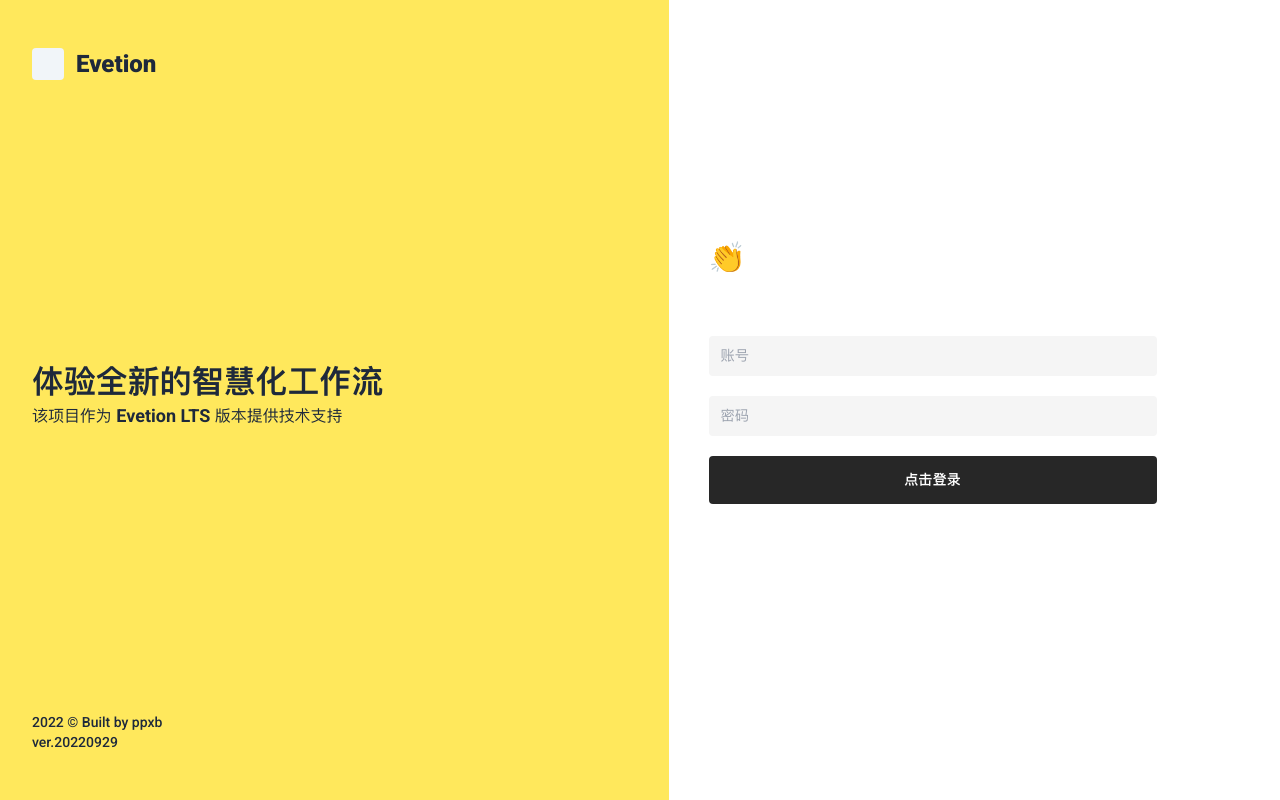
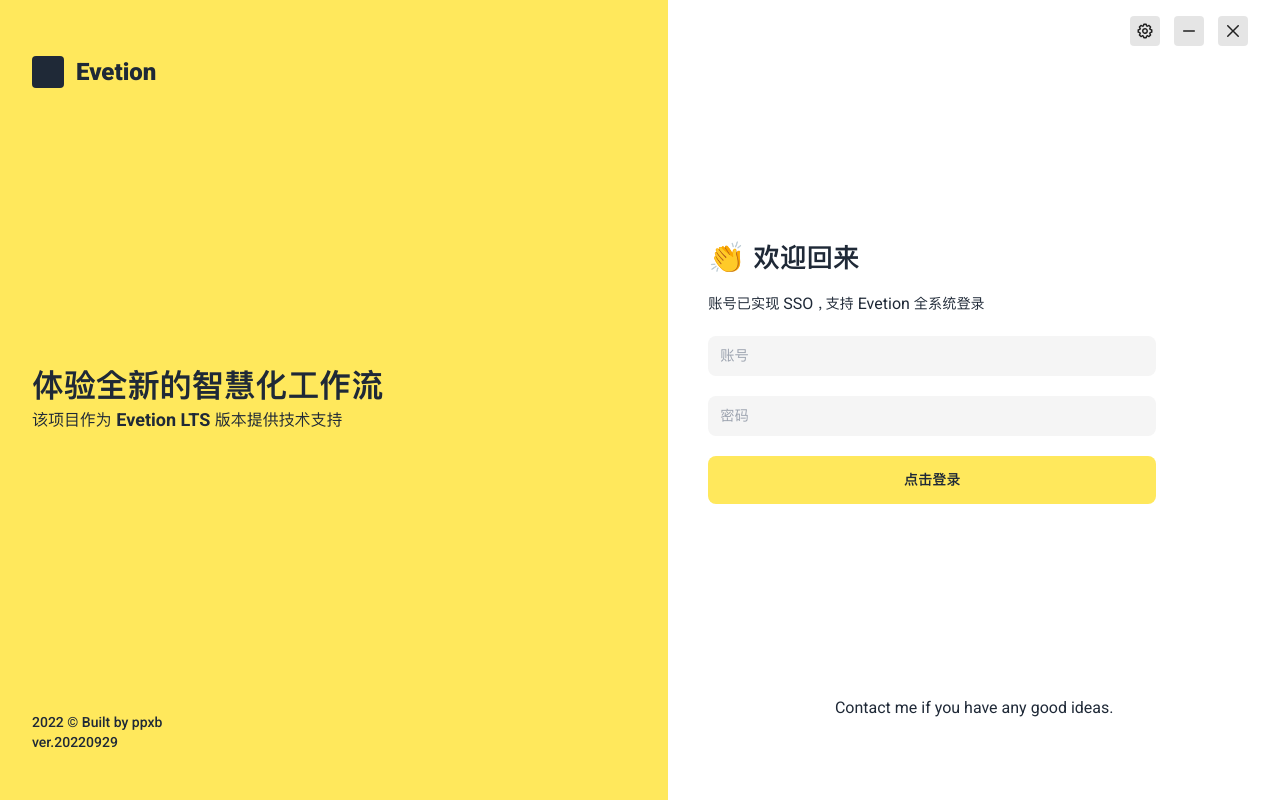
Before and after one commit to ppxb/evetion, a Vue app: page /#/login in a window 1280 px wide. Built offline with nearby package versions, Linux system fonts and the light colour scheme.

Commit message:
finish service list page

```diff
--- a/electron/main/index.js
+++ b/electron/main/index.js
@@ -35,7 +35,7 @@
     resizable: false,
     show: false,
     frame: false,
-    backgroundColor: '#0F0F0F',
+    backgroundColor: '#f9f9f9',
     webPreferences: {
       preload,
       nodeIntegration: false,
--- a/src/components/AppIcon.vue
+++ b/src/components/AppIcon.vue
@@ -18,19 +18,19 @@
 </script>
 <style>
 .svg-icon {
-  width: 1.875em;
-  height: 1.875em;
-  background-color: rgba(255, 255, 255, 0.2);
+  width: 1.875rem;
+  height: 1.875rem;
+  background-color: rgba(0, 0, 0, 0.1);
   border-radius: 4px;
   padding: 6px;
   margin-left: 0.875rem;
   backdrop-filter: blur(20px);
   -webkit-app-region: no-drag;
   transition: all 0.3s cubic-bezier(0.4, 0, 0.2, 1);
-  color: #fff;
+  color: #212121;
 }
 .svg-icon:hover {
-  background-color: rgba(255, 255, 255, 0.3);
+  background-color: rgba(0, 0, 0, 0.2);
   cursor: pointer;
 }
 </style>
--- a/src/global.css
+++ b/src/global.css
@@ -33,7 +33,3 @@
 input {
   -webkit-app-region: no-drag;
 }
-
-#app {
-  max-width: 1280px;
-}
--- a/src/pages/login.vue
+++ b/src/pages/login.vue
@@ -2,10 +2,10 @@
   <div class="flex h-screen">
     <div class="flex flex-row w-full">
       <div
-        class="flex flex-col flex-auto justify-between bg-[#ffe85c] py-12 px-8 text-slate-800"
+        class="flex flex-col flex-auto justify-between bg-[#ffe85c] pb-12 pt-14 px-8 text-gray-800"
       >
         <div class="flex items-center justify-start space-x-3">
-          <span class="bg-slate-100 rounded w-8 h-8"></span>
+          <span class="bg-gray-800 rounded w-8 h-8"></span>
           <div class="font-extrabold text-2xl">Evetion</div>
         </div>
         <div>
@@ -22,7 +22,7 @@
       </div>
 
       <div
-        class="flex flex-auto flex-col items-center justify-center py-12 px-10 relative text-white"
+        class="flex flex-auto flex-col items-center justify-center py-12 px-10 relative text-gray-800"
       >
         <div class="flex flex-1 flex-col justify-center space-y-5 w-full">
           <div class="flex flex-col space-y-2">
@@ -33,15 +33,16 @@
             <input
               type="text"
               placeholder="账号"
-              class="flex px-3 py-2 rounded font-medium placeholder:font-normal text-slate-800 bg-neutral-100"
+              class="flex px-3 py-2 rounded-lg font-medium placeholder:font-normal text-gray-800 bg-neutral-100"
             />
             <input
               type="password"
               placeholder="密码"
-              class="flex px-3 py-2 rounded font-medium placeholder:font-normal text-slate-800 bg-neutral-100"
+              class="flex px-3 py-2 rounded-lg font-medium placeholder:font-normal text-gray-800 bg-neutral-100"
             />
             <button
-              class="flex items-center justify-center px-4 py-3 rounded font-bold bg-[#272727] hover:bg-[#222] transition-all text-white"
+              class="flex items-center justify-center text-md px-4 py-3 rounded-lg font-bold bg-[#ffe85c] hover:bg-[#ffe32d] transition-all ease-in text-gray-800"
+              @click="login"
             >
               点击登录
             </button>
@@ -49,11 +50,20 @@
         </div>
 
         <div
-          class="flex justify-center flex-col m-auto mb-8 text-center text-medium dark:text-slate-200"
+          class="flex justify-center flex-col m-auto mb-8 text-center text-medium dark:text-gray-200"
         >
-          <p>Contact me when you have good ideas.</p>
+          <p>Contact me if you have any good ideas.</p>
         </div>
       </div>
     </div>
   </div>
 </template>
+
+<script setup>
+import { useRouter } from 'vue-router'
+
+const router = useRouter()
+const login = () => {
+  router.push('/serviceList')
+}
+</script>
--- /dev/null
+++ b/src/pages/serviceList.vue
@@ -0,0 +1,32 @@
+<template>
+  <div class="flex h-screen">
+    <div class="flex flex-col w-full pb-12 pt-20 px-12">
+      <div class="text-3xl font-bold text-gray-800 mb-1">可使用的服务</div>
+      <div class="text-medium font-bold text-gray-600 mb-6">
+        如需开通更多服务，请联系管理员赋权
+      </div>
+      <div
+        v-for="service in serviceList"
+        :key="service.id"
+        class="h-fit w-fit px-4 py-4 rounded-lg flex flex-col bg-white shadow-xl"
+      >
+        <div class="text-2xl font-bold text-gray-800">{{ service.name }}</div>
+        <div class="text-md font-medium text-gray-600">{{ service.alias }}</div>
+        <div class="text-md font-medium text-gray-600">
+          ver {{ service.version }}
+        </div>
+      </div>
+    </div>
+  </div>
+</template>
+
+<script setup>
+const serviceList = [
+  {
+    id: 1,
+    name: '资产管理系统',
+    alias: 'Enterprise Asset Management',
+    version: '1.0.0'
+  }
+]
+</script>
--- a/src/router/index.js
+++ b/src/router/index.js
@@ -3,6 +3,7 @@
 const routes = [
   { path: '/', redirect: '/login' },
   { path: '/login', component: () => import('../pages/login.vue') },
+  { path: '/serviceList', component: () => import('../pages/serviceList.vue') },
   { path: '/dashboard', component: () => import('../pages/dashboard.vue') }
 ]
 
```
